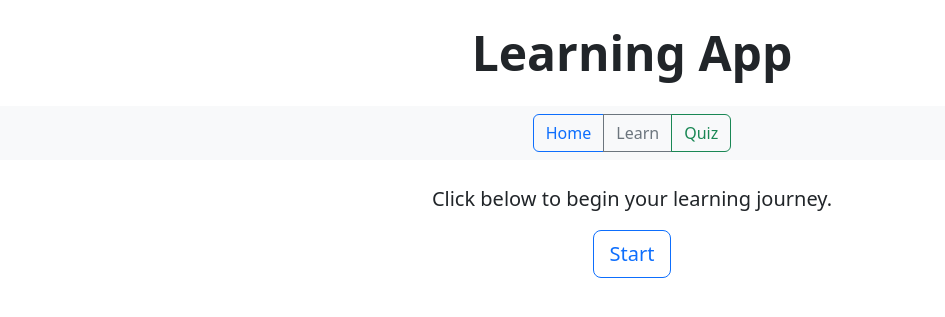
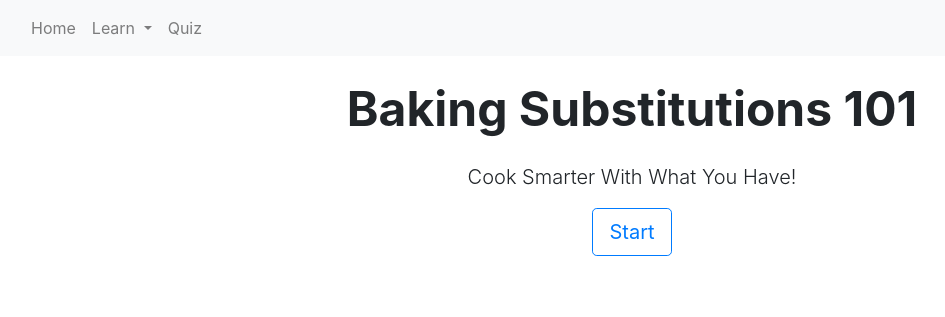
Before and after one commit to anonymousanemone/ui-finalproj, a Flask app: page / in a window 1280 px wide. Shown: the top 317 px of the page, without its empty margins (8-953 px from the left). Run offline with Flask 3, Linux system fonts and the light colour scheme; some libraries are stand-ins or nearby versions.

Commit message:
basic layout complete

```diff
--- a/templates/index.html
+++ b/templates/index.html
@@ -1,7 +1,14 @@
 {% extends "layout.html" %}
 {% block content %}
-    <div class="text-center">
-        <p class="lead">Click below to begin your learning journey.</p>
-        <a href="/learn/1" class="btn btn-lg btn-outline-primary">Start</a>
-    </div>
+
+
+<div class="container text-center my-4">
+    <h1 class="display-5 fw-bold">Baking Substitutions 101</h1>
+</div>
+<div class="text-center">
+    <p class="lead">Cook Smarter With What You Have!</p>
+    <a href="/learn/1" class="btn btn-lg btn-outline-primary">Start</a>
+</div>
+
+
 {% endblock %}
--- a/templates/layout.html
+++ b/templates/layout.html
@@ -2,25 +2,69 @@
 <html lang="en">
 <head>
   <meta charset="UTF-8">
-  <title>{{ title if title else 'Learning App' }}</title>
   <meta name="viewport" content="width=device-width, initial-scale=1">
-  <link href="https://cdn.jsdelivr.net/npm/bootstrap@5.3.0/dist/css/bootstrap.min.css" rel="stylesheet">
-  <script src="https://code.jquery.com/jquery-3.6.0.min.js"></script>
+      <!-- JQuery -->
+      <script src="http://code.jquery.com/jquery-3.3.1.min.js"></script>
+      <script src="https://code.jquery.com/ui/1.12.0/jquery-ui.min.js"></script>
+      <link rel="stylesheet" href="http://code.jquery.com/ui/1.12.1/themes/base/jquery-ui.css">
+
+    <!-- Bootstrap -->
+    <link rel="stylesheet" href="https://cdn.jsdelivr.net/npm/bootstrap@5.0.2/dist/css/bootstrap.min.css">
+    <link rel="stylesheet" href="https://stackpath.bootstrapcdn.com/bootstrap/4.2.1/css/bootstrap.min.css">
+
+
+    <!-- Custom CSS -->
+    <link rel="stylesheet" href="{{url_for('static', filename='main.css')}}">
+
 </head>
+
 <body>
 
-  <!-- Website Title -->
-  <div class="container text-center my-4">
-    <h1 class="display-5 fw-bold">Learning App</h1>
-  </div>
+  <!-- NavBar -->
+  <nav class="navbar navbar-expand-lg navbar-light bg-light">
+    <div class="container-fluid">
+      <!-- No navbar-brand -->
+      <button class="navbar-toggler" type="button" data-bs-toggle="collapse" data-bs-target="#mainNavbar" aria-controls="mainNavbar" aria-expanded="false" aria-label="Toggle navigation">
+        <span class="navbar-toggler-icon"></span>
+      </button>
 
-  <!-- NavBar -->
-  <nav class="navbar navbar-expand-lg navbar-light bg-light mb-4">
-    <div class="container justify-content-center">
-      <div class="btn-group" role="group" aria-label="Navigation Buttons">
-        <a href="/" class="btn btn-outline-primary">Home</a>
-        <a href="/learn/1" class="btn btn-outline-secondary">Learn</a>
-        <a href="/quiz/1" class="btn btn-outline-success">Quiz</a>
+      <div class="collapse navbar-collapse" id="mainNavbar">
+        <ul class="navbar-nav me-auto mb-2 mb-lg-0">
+          <li class="nav-item">
+            <a class="nav-link" href="/">Home</a>
+          </li>
+
+          <li class="nav-item dropdown">
+            <a class="nav-link dropdown-toggle" href="/learn/1" id="learnDropdown" role="button" data-bs-toggle="dropdown" aria-expanded="false">
+              Learn
+            </a>
+            <ul class="dropdown-menu" aria-labelledby="learnDropdown">
+              <li><a class="dropdown-item" href="#">Eggs</a></li>
+              <li><a class="dropdown-item" href="#">Dairy</a></li>
+              <li><a class="dropdown-item" href="#">Gluten</a></li>
+            </ul>
+          </li>
+
+          <!-- <div class="btn-group">
+            <button type="button" class="btn btn-danger">Action</button>
+            <button type="button" class="btn btn-danger dropdown-toggle dropdown-toggle-split" data-toggle="dropdown" aria-haspopup="true" aria-expanded="false">
+              <span class="sr-only">Toggle Dropdown</span>
+            </button>
+            <div class="dropdown-menu">
+              <a class="dropdown-item" href="#">Action</a>
+              <a class="dropdown-item" href="#">Another action</a>
+              <a class="dropdown-item" href="#">Something else here</a>
+              <div class="dropdown-divider"></div>
+              <a class="dropdown-item" href="#">Separated link</a>
+            </div>
+          </div> -->
+
+          <li class="nav-item">
+            <a class="nav-link" href="/quiz/1">Quiz</a>
+          </li>
+
+
+        </ul>
       </div>
     </div>
   </nav>
```
Also changed, not shown: static/main.css (added), static/style.css (deleted).
